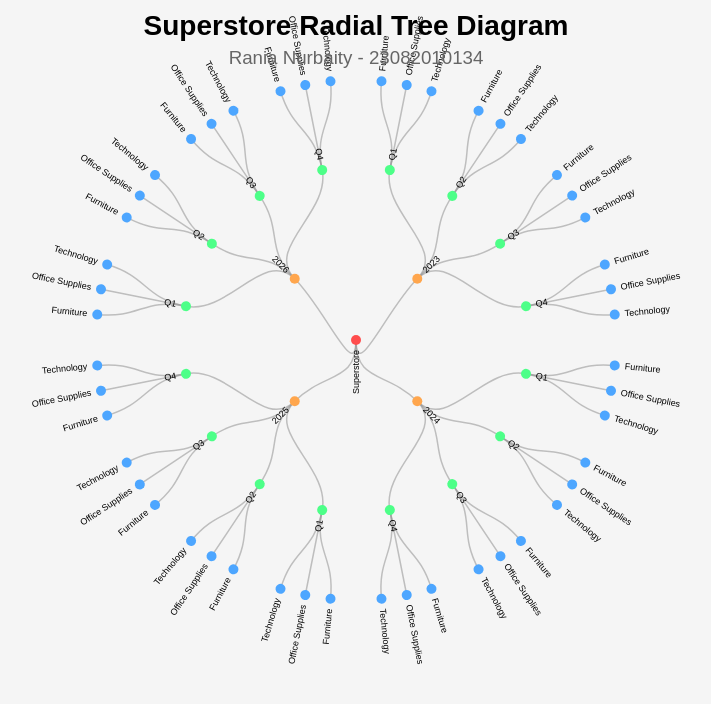
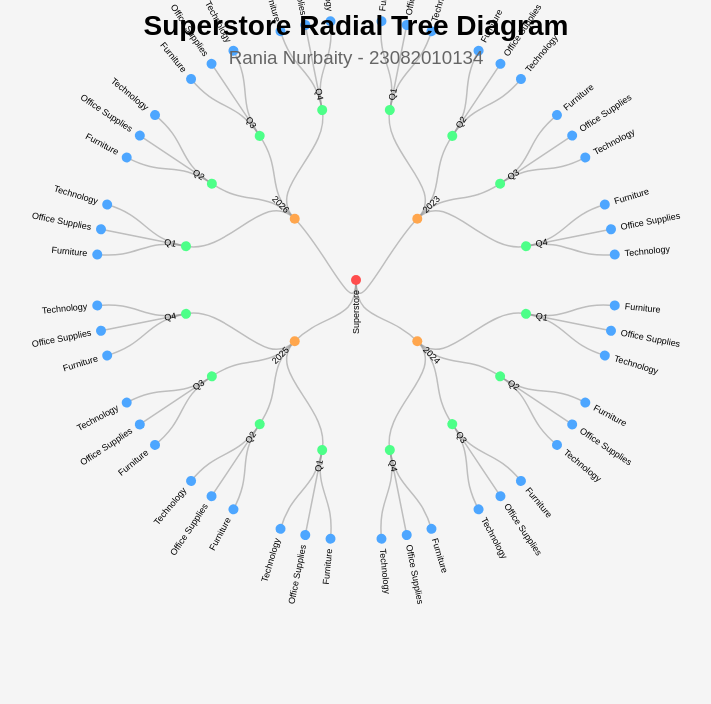
Before and after one commit to Ranianur21/134-superstore-radial-tree, a plain HTML site: page index.html in a window 1280 px wide. Shown: the whole page, without its empty margins (284-995 px from the left). Drawn offline with nearby package versions, Linux system fonts and the light colour scheme.

Commit message:
nurunin diagram

```diff
--- a/index.html
+++ b/index.html
@@ -114,7 +114,7 @@
 const svg = d3.select("svg")
   .attr("viewBox", [
     -width / 2,
-    -height / 2 + 60,
+    -height / 2 + 120,
     width,
     height
   ]);
@@ -122,11 +122,9 @@
 d3.json("data.json").then(data => {
 
   // HIERARCHY
-
   const root = d3.hierarchy(data);
 
   // TREE LAYOUT
-
   const tree = d3.tree()
     .size([2 * Math.PI, radius]);
 
```
